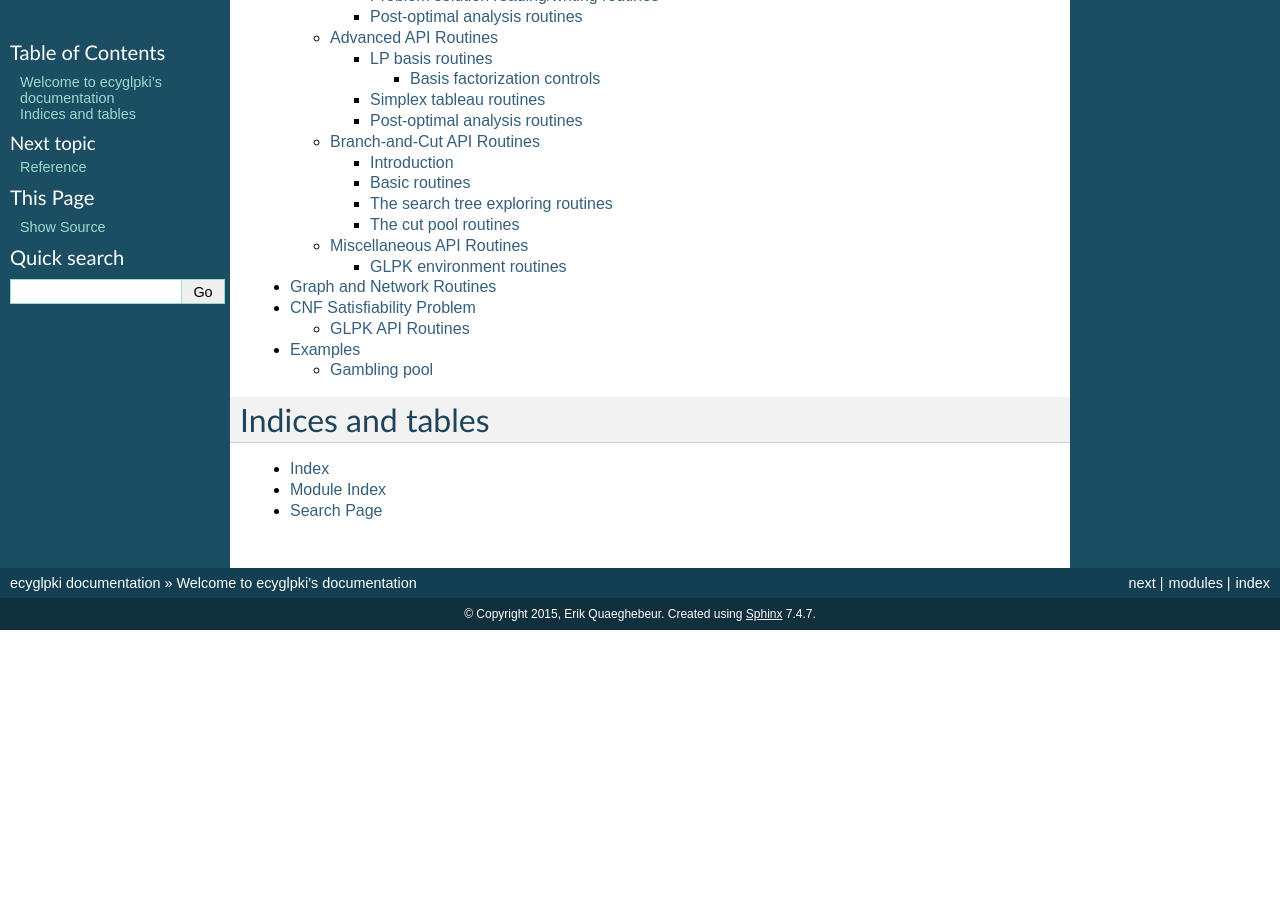
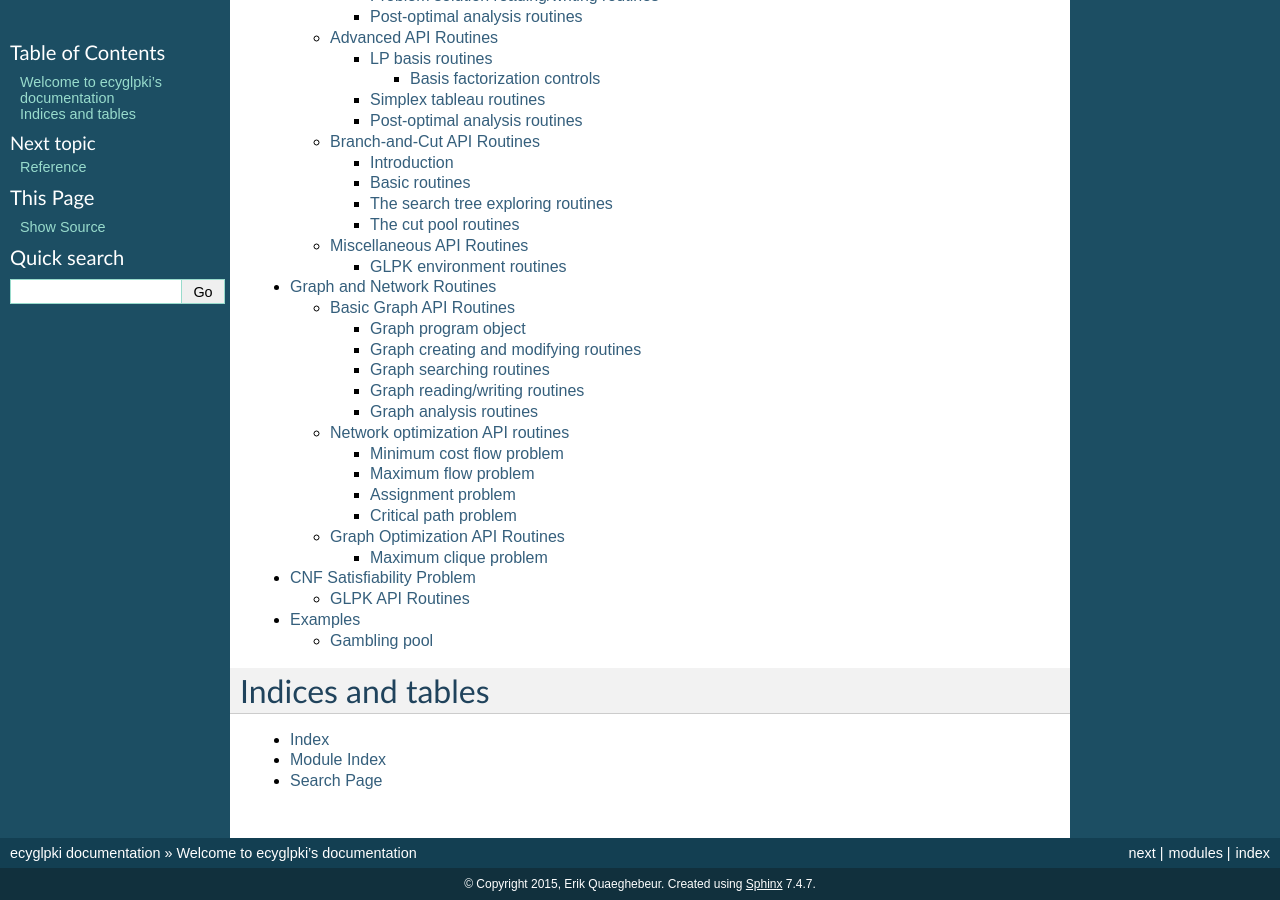
Before and after one commit to equaeghe/ecyglpki, a Sphinx documentation site: the page built from docs/source/index.rst, in a window 1280 px wide and 900 px high, scrolled down 567 px. Built offline with Sphinx 7.4.7, drawn with Linux system fonts in a browser that asks for light colours; before the commit the page ends 1197 px from its top, so only the background shows below that.

Commit message:
move graph routine documentation into mirroring GLPK docs

```diff
--- /dev/null
+++ b/docs/source/graph.1.2.rst
@@ -0,0 +1,24 @@
+.. module:: ecyglpki
+
+.. testsetup:: *
+
+    from ecyglpki import Graph
+
+Graph creating and modifying routines
+-------------------------------------
+
+.. automethod:: Graph.set_graph_name
+
+.. automethod:: Graph.add_vertices
+
+.. automethod:: Graph.add_named_vertices
+
+.. automethod:: Graph.set_vertex_name
+
+.. automethod:: Graph.add_arc
+
+.. automethod:: Graph.del_vertices
+
+.. automethod:: Graph.del_arc
+
+.. automethod:: Graph.erase_graph
--- /dev/null
+++ b/docs/source/graph.1.3.rst
@@ -0,0 +1,14 @@
+.. module:: ecyglpki
+
+.. testsetup:: *
+
+    from ecyglpki import Graph
+
+Graph searching routines
+------------------------
+
+.. automethod:: Graph.find_vertex
+
+.. automethod:: Graph.find_vertex_as_needed
+
+.. automethod:: Graph.get_vertex_object
--- /dev/null
+++ b/docs/source/graph.1.4.rst
@@ -0,0 +1,16 @@
+.. module:: ecyglpki
+
+.. testsetup:: *
+
+    from ecyglpki import Graph
+
+Graph reading/writing routines
+------------------------------
+
+.. automethod:: Graph.read_graph
+
+.. automethod:: Graph.write_graph
+
+.. automethod:: Graph.read_ccdata
+
+.. automethod:: Graph.write_ccdata
--- /dev/null
+++ b/docs/source/graph.1.5.rst
@@ -0,0 +1,14 @@
+.. module:: ecyglpki
+
+.. testsetup:: *
+
+    from ecyglpki import Graph
+
+Graph analysis routines
+-----------------------
+
+.. automethod:: Graph.weak_comp
+
+.. automethod:: Graph.strong_comp
+
+.. automethod:: Graph.top_sort
--- /dev/null
+++ b/docs/source/graph.1.rst
@@ -0,0 +1,12 @@
+.. module:: ecyglpki
+
+Basic Graph API Routines
+========================
+
+.. toctree::
+
+  graph.1.1
+  graph.1.2
+  graph.1.3
+  graph.1.4
+  graph.1.5
--- /dev/null
+++ b/docs/source/graph.2.1.rst
@@ -0,0 +1,22 @@
+.. module:: ecyglpki
+
+.. testsetup:: *
+
+    from ecyglpki import Graph
+
+Minimum cost flow problem
+-------------------------
+
+.. automethod:: Graph.read_mincost
+
+.. automethod:: Graph.write_mincost
+
+.. automethod:: Graph.mincost_lp
+
+.. automethod:: Graph.mincost_okalg
+
+.. automethod:: Graph.mincost_relax4
+
+.. automethod:: Graph.netgen
+
+.. automethod:: Graph.gridgen
--- /dev/null
+++ b/docs/source/graph.2.2.rst
@@ -0,0 +1,18 @@
+.. module:: ecyglpki
+
+.. testsetup:: *
+
+    from ecyglpki import Graph
+
+Maximum flow problem
+--------------------
+
+.. automethod:: Graph.read_maxflow
+
+.. automethod:: Graph.write_maxflow
+
+.. automethod:: Graph.maxflow_lp
+
+.. automethod:: Graph.maxflow_ffalg
+
+.. automethod:: Graph.rmfgen
--- /dev/null
+++ b/docs/source/graph.2.3.rst
@@ -0,0 +1,20 @@
+.. module:: ecyglpki
+
+.. testsetup:: *
+
+    from ecyglpki import Graph
+
+Assignment problem
+------------------
+
+.. automethod:: Graph.read_asnprob
+
+.. automethod:: Graph.write_asnprob
+
+.. automethod:: Graph.check_asnprob
+
+.. automethod:: Graph.asnprob_lp
+
+.. automethod:: Graph.asnprob_okalg
+
+.. automethod:: Graph.asnprob_hall
--- /dev/null
+++ b/docs/source/graph.2.4.rst
@@ -0,0 +1,10 @@
+.. module:: ecyglpki
+
+.. testsetup:: *
+
+    from ecyglpki import Graph
+
+Critical path problem
+---------------------
+
+.. automethod:: Graph.cpp
--- /dev/null
+++ b/docs/source/graph.2.rst
@@ -0,0 +1,11 @@
+.. module:: ecyglpki
+
+Network optimization API routines
+=================================
+
+.. toctree::
+
+  graph.2.1
+  graph.2.2
+  graph.2.3
+  graph.2.4
--- /dev/null
+++ b/docs/source/graph.3.1.rst
@@ -0,0 +1,10 @@
+.. module:: ecyglpki
+
+.. testsetup:: *
+
+    from ecyglpki import Graph
+
+Maximum clique problem
+----------------------
+
+.. automethod:: Graph.wclique_exact
--- /dev/null
+++ b/docs/source/graph.3.rst
@@ -0,0 +1,8 @@
+.. module:: ecyglpki
+
+Graph Optimization API Routines
+===============================
+
+.. toctree::
+
+  graph.3.1
```
Also changed, not shown: docs/source/graph.1.1.rst (added, +17 -0 lines), docs/source/graph.rst (+4 -8 lines).
